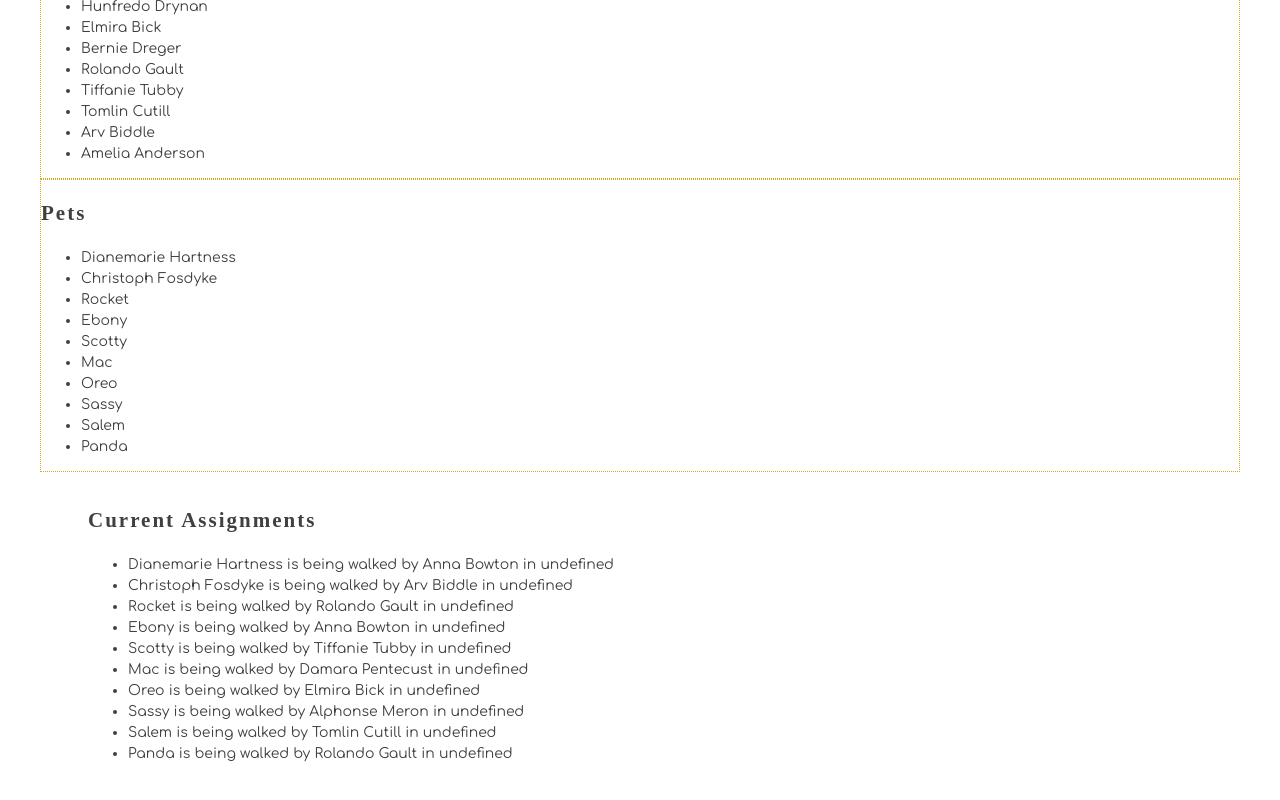
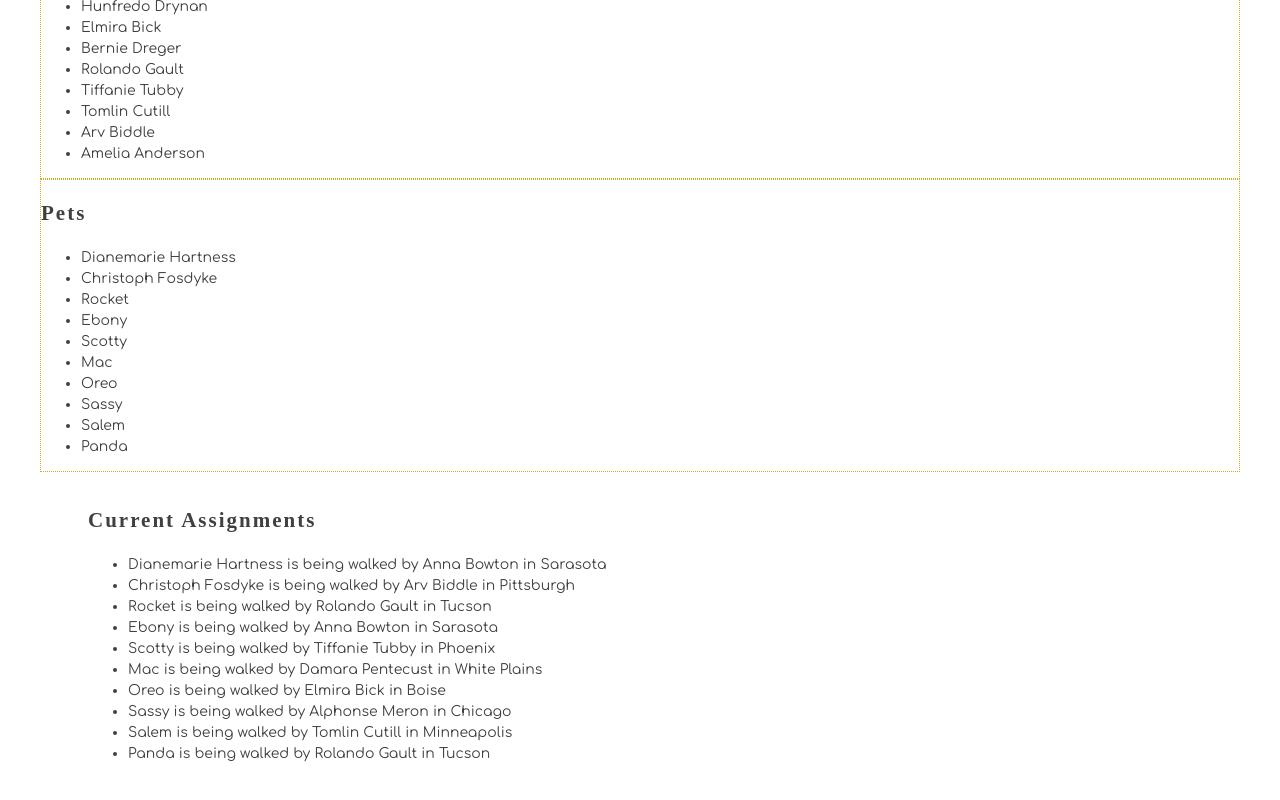
Before and after one commit to steelythom/dog-walking, a plain HTML site: page index.html in a window 1280 px wide. Shown: the part 506-1306 px from the top of the page. Drawn offline with Linux system fonts and the light colour scheme; a web font is replaced by a local one.

Commit message:
Cities as Entity

```diff
--- a/scripts/Assignments.js
+++ b/scripts/Assignments.js
@@ -1,12 +1,12 @@
-import { getPets, getWalkers } from "./database.js"
+import { getPets, getWalkers, getCities } from "./database.js"
 
 // Get copy of state for use in this module
 const pets = getPets()
 const walkers = getWalkers()
-
+const cities = getCities()
 
 // Function whose responsibility is to find the walker assigned to a pet
-const findWalker = (pet, allWalker) => {
+const findWalker = (pet) => {
     let petWalker = null
 
     for (const walker of walkers) {
@@ -18,16 +18,31 @@ const findWalker = (pet, allWalker) => {
     return petWalker
 }
 
+// Function whose responsibility is to find the city assigned to a walker
+const findCity = (walker) => {
+    let petCity = null
+
+    for (const city of cities) {
+        if (city.id === walker.cityId) {
+            petCity = city
+        }
+    }
+
+    return petCity
+}
+
+
 export const assignmentsList = () => {
     let assignmentHTML = ""
     assignmentHTML = "<ul>"
 
     for (const currentPet of pets) {
-        const currentPetWalker = findWalker(currentPet, walkers)
+        const currentPetWalker = findWalker(currentPet)
+        const currentCity = findCity(currentPetWalker)
         assignmentHTML += `
             <li>
                 ${currentPet.name} is being walked by
-                ${currentPetWalker.name} in ${currentPetWalker.city}
+                ${currentPetWalker.name} in ${currentCity.name}
             </li>
         `
     }
--- a/scripts/Pets.js
+++ b/scripts/Pets.js
@@ -1,5 +1,4 @@
-import { getPets } from "./database.js"
-import { getWalkers } from "./database.js"
+import { getPets, getWalkers } from "./database.js"
 
 const pets = getPets()
 
--- a/scripts/Walkers.js
+++ b/scripts/Walkers.js
@@ -1,5 +1,4 @@
-import { getWalkers } from "./database.js"
-import { getCities } from "./database.js"
+import { getWalkers, getCities } from "./database.js"
 
 const walkers = getWalkers()
 const cities = getCities()
```
Also changed, not shown: index.html (+0 -1 lines).
